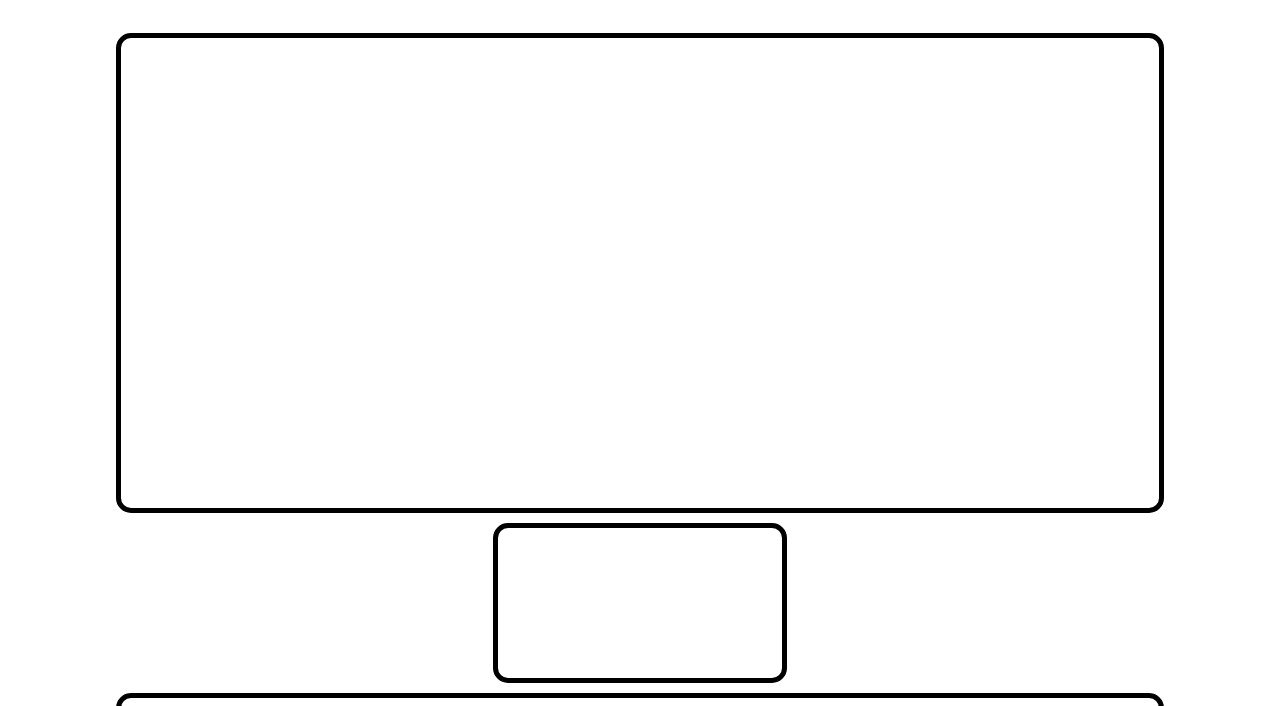
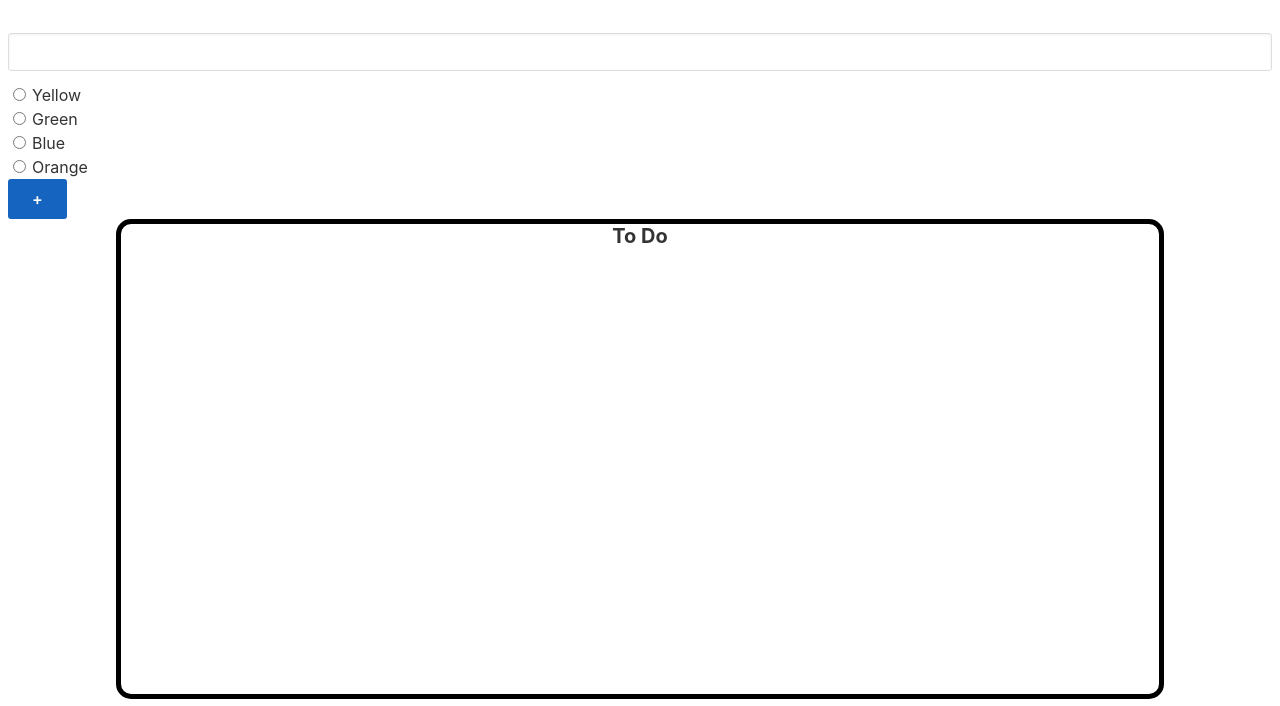
Before and after one commit to thejasonfile/personalKanban, a React app: page / in a window 1280 px wide. Shown: the part 69-775 px from the top of the page. Built offline with nearby package versions, Linux system fonts and the light colour scheme.

Commit message:
add form and radio button components

```diff
--- a/src/assets/sass/2-layouts/_containers.sass
+++ b/src/assets/sass/2-layouts/_containers.sass
@@ -7,6 +7,7 @@
   border-radius: 15px
   margin-bottom: 10px
   height: 60vh
+  text-align: center
 
 .currentProject
   @extend .container
--- /dev/null
+++ b/src/components/AddForm.js
@@ -0,0 +1,34 @@
+import React, { Component } from 'react';
+import '../assets/css/app.css';
+import RadioButton from './RadioButton'
+
+class AddForm extends Component {
+  constructor(props) {
+    super(props);
+
+    this.state = {noteContent: ''}
+  }
+  render() {
+    return (
+      <div className="form">
+        <input
+          value={this.state.noteContent}
+          onChange={event => this.onInputChange(event.target.value)}
+          type="text"
+          name="name"
+        ></input>
+        <RadioButton name="yellow" color="Yellow" />
+        <RadioButton name="green" color="Green" />
+        <RadioButton name="blue" color="Blue" />
+        <RadioButton name="orange" color="Orange" />
+        <button>+</button>
+      </div>
+    );
+  }
+
+  onInputChange(noteContent) {
+    this.setState({noteContent});
+  }
+}
+
+export default AddForm;
--- a/src/components/App.js
+++ b/src/components/App.js
@@ -1,6 +1,7 @@
 import React, { Component } from 'react';
 import '../assets/css/app.css';
 import Header from './Header'
+import AddForm from './AddForm'
 import CurrentProject from './CurrentProject'
 import Container from './Container'
 
@@ -9,6 +10,7 @@ class App extends Component {
     return (
       <div className="App">
         <Header />
+        <AddForm />
         <Container title={"To Do"}/>
         <CurrentProject title={"Current Project"}/>
         <Container title={"Done"}/>
--- a/src/components/Container.js
+++ b/src/components/Container.js
@@ -5,7 +5,7 @@ class Container extends Component {
   render() {
     return (
       <div className="container">
-
+        <h1>{this.props.title}</h1>
       </div>
     );
   }
--- a/src/components/CurrentProject.js
+++ b/src/components/CurrentProject.js
@@ -5,7 +5,7 @@ class CurrentProject extends Component {
   render() {
     return (
       <div className="container currentProject">
-
+        <h1>{this.props.title}</h1>
       </div>
     );
   }
--- /dev/null
+++ b/src/components/RadioButton.js
@@ -0,0 +1,19 @@
+import React, { Component } from 'react';
+import '../assets/css/app.css';
+
+class RadioButton extends Component {
+  render() {
+    return (
+      <div>
+        <input
+          type="radio"
+          name={this.props.name}
+          value={this.props.color}
+        ></input>
+      {this.props.color}
+      </div>
+    );
+  }
+}
+
+export default RadioButton;
```
Also changed, not shown: src/assets/css/app.css, 1 other file.
